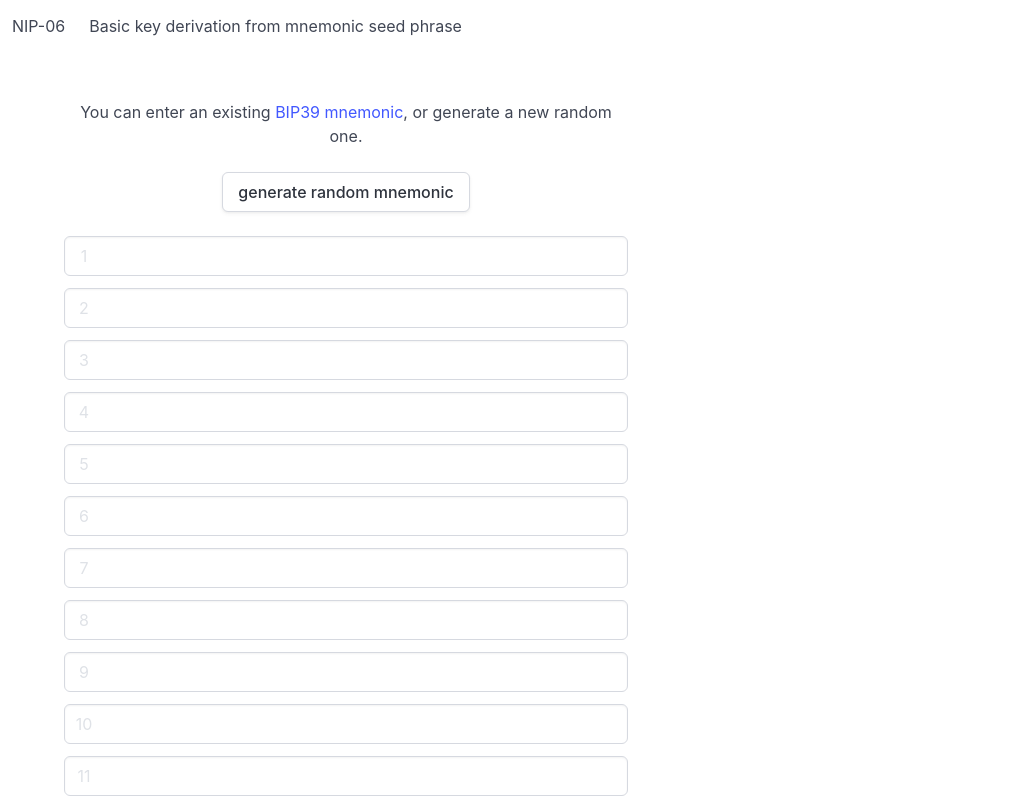
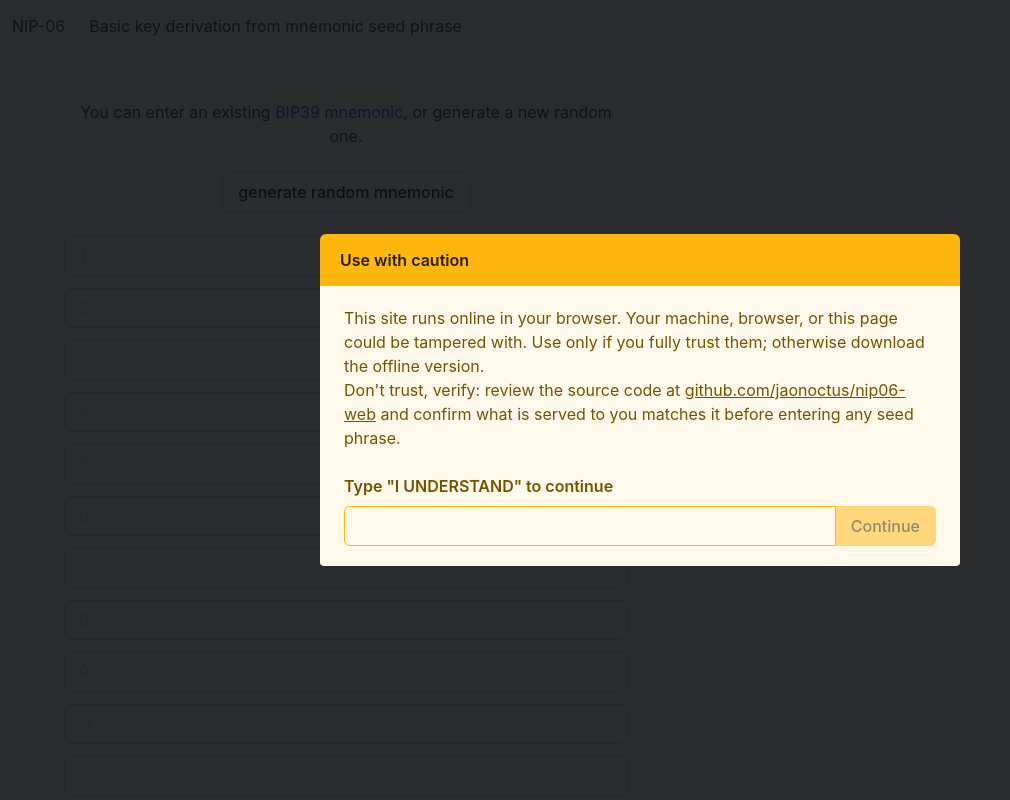
Before and after one commit to jaonoctus/nip06-web, a Vue app: page / in a window 1280 px wide. Shown: the top 800 px of the page, without its empty margins (0-1010 px from the left). Built offline with nearby package versions, Linux system fonts and the light colour scheme.

Commit message:
feat: add caution warning modal with acknowledgment gate

```diff
--- a/src/App.vue
+++ b/src/App.vue
@@ -13,6 +13,9 @@ import { wordlist } from '@scure/bip39/wordlists/english.js'
 
 type Mnemonic = { word: string }
 
+const warningDismissed = ref(false)
+const acknowledgeInput = ref('')
+const canContinue = computed(() => acknowledgeInput.value.trim().toUpperCase() === 'I UNDERSTAND')
 const mnemonicSize = ref(12)
 const mnemonicWords = ref<Mnemonic[]>([])
 const passphrase = ref('')
@@ -183,6 +186,42 @@ const appVersion = __APP_VERSION__
     </div>
   </nav>
 
+  <div v-if="!warningDismissed" class="modal is-active">
+    <div class="modal-background"></div>
+    <div class="modal-content">
+      <article class="message is-warning caution">
+        <div class="message-header">
+          <p>Use with caution</p>
+        </div>
+        <div class="message-body">
+          <p>This site runs online in your browser. Your machine, browser, or this page could be tampered with. Use only if you fully trust them; otherwise download the offline version.</p>
+          <p>Don't trust, verify: review the source code at <a href="https://github.com/jaonoctus/nip06-web" target="_blank">github.com/jaonoctus/nip06-web</a> and confirm what is served to you matches it before entering any seed phrase.</p>
+
+          <div class="field mt-5">
+            <label class="label">Type "I UNDERSTAND" to continue</label>
+            <div class="field has-addons">
+              <div class="control is-expanded">
+                <input
+                  v-model="acknowledgeInput"
+                  @keyup.enter="canContinue && (warningDismissed = true)"
+                  class="input is-warning"
+                  type="text"
+                  autocomplete="off"
+                  autofocus
+                />
+              </div>
+              <div class="control">
+                <button :disabled="!canContinue" @click="warningDismissed = true" class="button is-warning">
+                  Continue
+                </button>
+              </div>
+            </div>
+          </div>
+        </div>
+      </article>
+    </div>
+  </div>
+
   <section class="hero is-fullheight-with-navbar">
     <div class="hero-body">
       <div class="container">
@@ -324,3 +363,18 @@ const appVersion = __APP_VERSION__
     </div>
   </footer>
 </template>
+
+<style scoped>
+.caution .message-body .label {
+  color: inherit;
+}
+
+.caution .message-body .input {
+  background-color: transparent;
+  color: inherit;
+}
+
+.caution .message-body .input:focus {
+  box-shadow: none;
+}
+</style>
```
